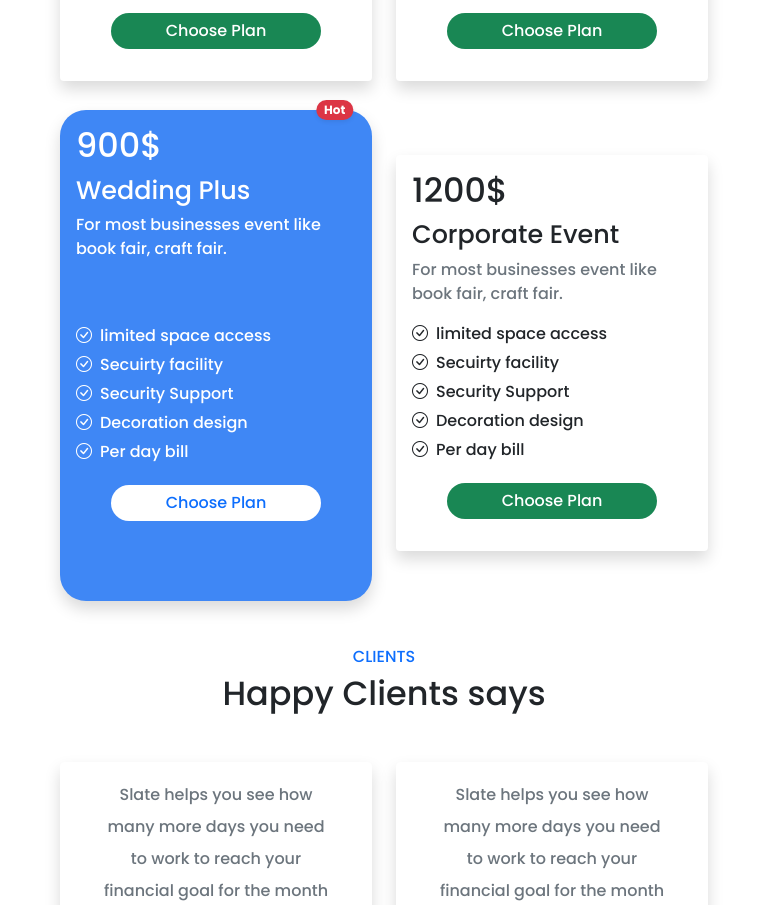
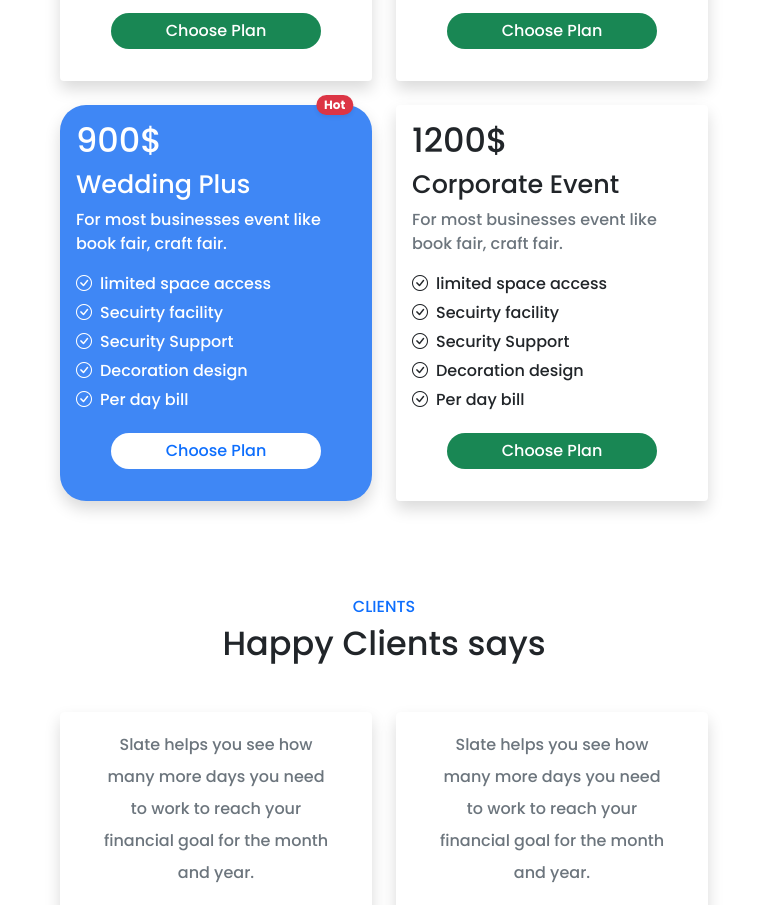
Before and after one commit to wazid7/Stage-2-Convention-Center, a plain HTML site: page index.html in a window 768 px wide. Shown: the part 1410-2315 px from the top of the page. Drawn offline with nearby package versions, Linux system fonts and the light colour scheme.

Commit message:
final Push

```diff
--- a/Css/style.css
+++ b/Css/style.css
@@ -49,11 +49,13 @@ form textarea.form-control {
 @media (min-width: 768px) and (max-width: 991px) {
   .card-big {
     border-radius: 26px;
+    /* margin-top: 50px; */
+    height: 100%;
+    top: 0;
+  }
+  /* .martop {
     margin-top: 50px;
-  }
-  .martop {
-    margin-top: 50px;
-  }
+  } */
 }
 
 /* small mobile :320px. */
```
